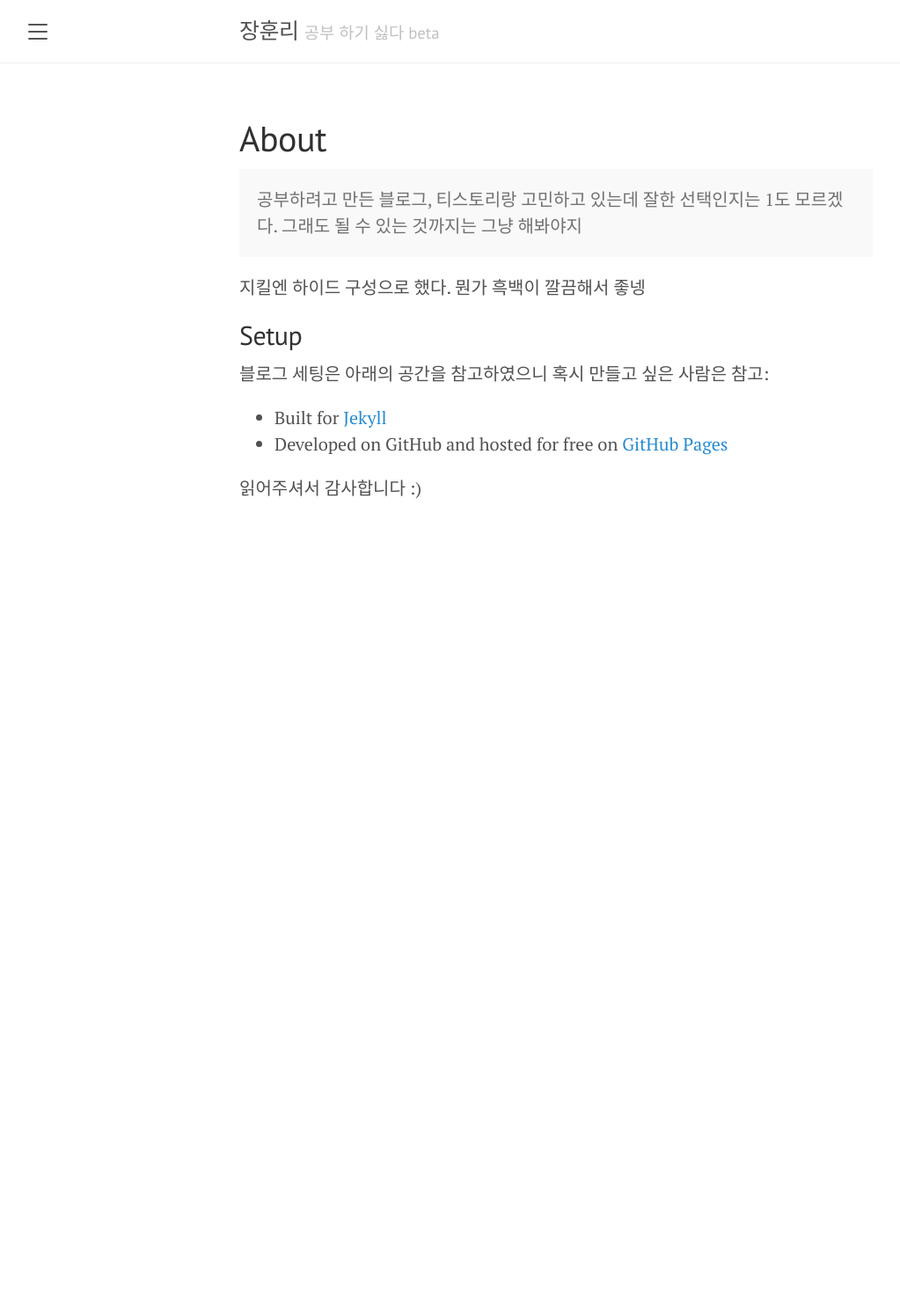
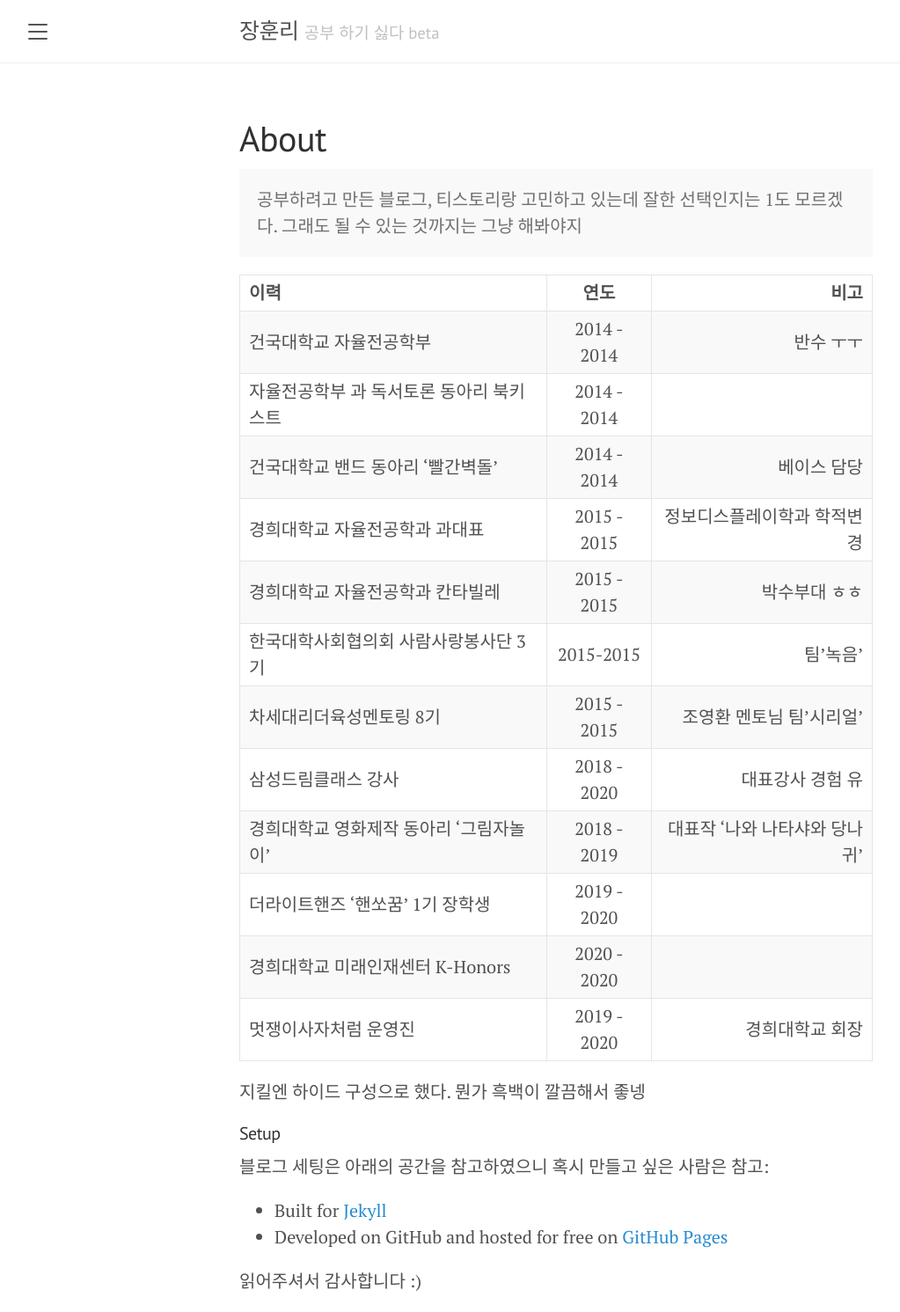
Before and after one commit to hijanghoon/hijanghoon.github.io, a Jekyll site: the page built from about.md, in a window 1280 px wide. Shown: the whole page at 88% size, without its empty margins (8-1031 px from the left). Built offline with Jekyll 4.4.1, drawn with Linux system fonts in a browser that asks for light colours; before the commit the page ends 900 px from its top, so only the background shows below that.

Commit message:
스펙 입력

```diff
--- a/about.md
+++ b/about.md
@@ -7,8 +7,26 @@ title: About
   공부하려고 만든 블로그, 티스토리랑 고민하고 있는데 잘한 선택인지는 1도 모르겠다. 그래도 될 수 있는 것까지는 그냥 해봐야지
 </p>
 
+|이력|연도|비고|
+|:---|:---:|---:|
+|건국대학교 자율전공학부|2014 - 2014|반수 ㅜㅜ|
+|자율전공학부 과 독서토론 동아리 북키스트|2014 - 2014||
+|건국대학교 밴드 동아리 '빨간벽돌' |2014 - 2014 |베이스 담당|
+|경희대학교 자율전공학과 과대표|2015 - 2015|정보디스플레이학과 학적변경|
+|경희대학교 자율전공학과 칸타빌레|2015 - 2015|박수부대 ㅎㅎ|
+|한국대학사회협의회 사람사랑봉사단 3기|2015-2015|팀'녹음'|
+|차세대리더육성멘토링 8기|2015 - 2015|조영환 멘토님 팀'시리얼'|
+|삼성드림클래스 강사|2018 - 2020 | 대표강사 경험 유|
+|경희대학교 영화제작 동아리 '그림자놀이'|2018 - 2019|대표작 '나와 나타샤와 당나귀'|
+|더라이트핸즈 '핸쏘꿈' 1기 장학생|2019 - 2020 ||
+|경희대학교 미래인재센터 K-Honors|2020 - 2020 ||
+|멋쟁이사자처럼 운영진|2019 - 2020|경희대학교 회장|
+
+
 지킬엔 하이드 구성으로 했다. 뭔가 흑백이 깔끔해서 좋넹
-## Setup
+
+
+#### Setup
 
 블로그 세팅은 아래의 공간을 참고하였으니 혹시 만들고 싶은 사람은 참고:
 
```
Also changed, not shown: _posts/2021-02-13-test.md (+3 -2 lines).
